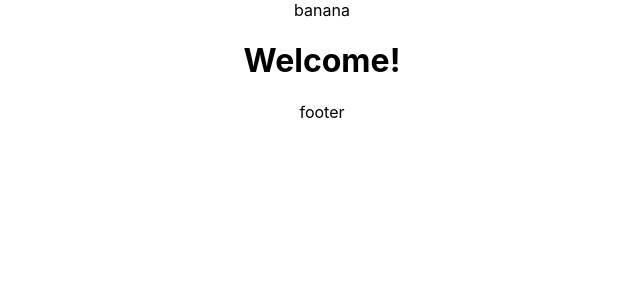
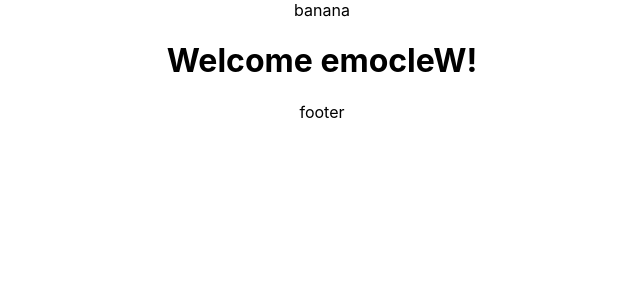
Before and after one commit to shigasy/react-study, a React (Create React App) app: page / in a window 1280 px wide. Shown: the top 300 px of the page, without its empty margins (318-958 px from the left). Built offline with nearby package versions, Linux system fonts and the light colour scheme.

Commit message:
update propsでバケツリレー

```diff
--- a/src/components/App.js
+++ b/src/components/App.js
@@ -8,10 +8,11 @@ function App() {
   setTimeout(
       () => { setName("banana") }, 1000
   )
+  const title = "Welcome emocleW!"
   return (
     <div className="App">
       {name}
-      <Header />
+      <Header title={title} />
       <Footer/>
     </div>
   );
--- a/src/components/Header.js
+++ b/src/components/Header.js
@@ -5,7 +5,7 @@ export default class Header extends React.Component {
     render() {
         return (
             <div>
-                <Title />
+                <Title title={this.props.title} />
             </div>
         )
     }
--- a/src/components/Title.js
+++ b/src/components/Title.js
@@ -3,7 +3,7 @@ import React from "react"
 export default class Title extends React.Component {
     render() {
         return (
-            <h1>Welcome!</h1>
+            <h1>{this.props.title}</h1>
         )
     }
 }
```
